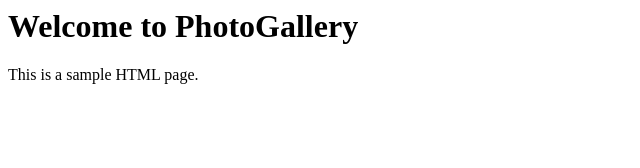
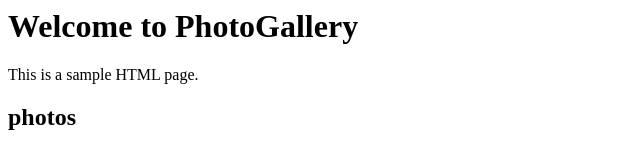
Before and after one commit to ChilukaMounika/photogallery13, a plain HTML site: page index.html in a window 1280 px wide. Shown: the whole page, without its empty margins (0-640 px from the left). Drawn offline with Linux system fonts and the light colour scheme.

Commit message:
Add subtitle 'photos' to index.html

```diff
--- a/index.html
+++ b/index.html
@@ -2,5 +2,6 @@
     <body>
         <h1>Welcome to PhotoGallery</h1>
         <p>This is a sample HTML page.</p>
+        <h2>photos</h2>
     </body>
 </html>
```
